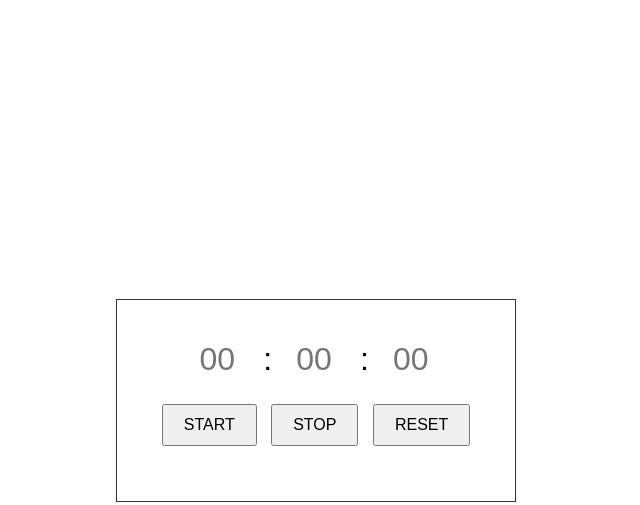
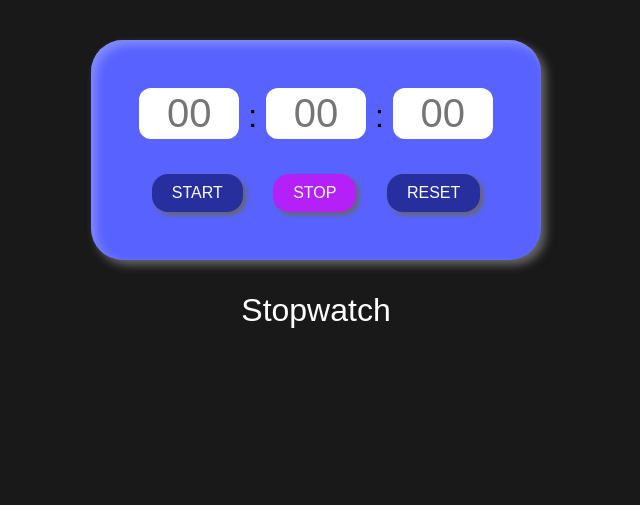
Before and after one commit to actNeko/RESAT_challenge, a plain HTML site: page Stopwatch/stopwatch.html in a window 1280 px wide. Shown: the whole page, without its empty margins (324-964 px from the left). Drawn offline with Linux system fonts and the light colour scheme.

Commit message:
[REFACTOR]이름및코드수정
이름및코드수정

```diff
--- a/Countdowntimer/styles.css
+++ /dev/null
@@ -1,50 +0,0 @@
-/* styles.css */
-body {
-  font-family: Arial, sans-serif;
-  display: flex;
-  justify-content: center;
-  align-items: center;
-  height: 100vh;
-  background-color: #ffffff;
-  margin: 0;
-}
-
-.timer-container {
-  text-align: center;
-  border: 1px solid #333;
-  padding: 40px 40px 30px;
-}
-
-.input-container {
-  margin-bottom: 20px;
-  font-size: 32px;
-  text-align: center;
-}
-
-input {
-  width: 55px;
-  padding-left: 13px;
-  font-size: 32px;
-  text-align: center;
-  border: none;
-}
-
-.buttons {
-  margin-bottom: 20px;
-}
-
-button {
-  padding: 10px 20px;
-  margin: 5px;
-  font-size: 16px;
-  cursor: pointer;
-}
-
-.hidden {
-  display: none;
-}
-
-#countdown-display {
-  font-size: 48px;
-  margin-top: 20px;
-}
--- a/Countdowntimer/timer.html
+++ b/Stopwatch/stopwatch.html
@@ -19,7 +19,9 @@
         <button id="stop">STOP</button>
         <button id="reset">RESET</button>
       </div>
-      <div id="countdown-display" class="hidden"></div>
+    </div>
+    <div>
+      <p>Stopwatch</p>
     </div>
     <script src="script.js"></script>
   </body>
--- /dev/null
+++ b/Stopwatch/styles.css
@@ -0,0 +1,81 @@
+/* styles.css */
+body {
+  font-family: Arial, sans-serif;
+  display: flex;
+  justify-content: center;
+  align-items: center;
+  flex-direction: column;
+  height: 50vh;
+  background-color: #191919;
+  margin: 0;
+}
+
+.timer-container {
+  text-align: center;
+  border-radius: 2em;
+  background-color: #5863ff;
+  padding: 3rem;
+  box-shadow: inset 5px 5px 10px #838bfc, 5px 5px 10px #666;
+}
+
+.input-container {
+  margin-bottom: 20px;
+  font-size: 32px;
+  text-align: center;
+}
+
+input {
+  width: 1.5em;
+  text-align: center;
+  border-radius: 0.3em;
+  padding: 3px 0.5em;
+  font-size: 40px;
+  border: none;
+}
+
+/* 전체 브라우저에서 숫자 증감 화살표를 제거 */
+input[type="number"] {
+  -moz-appearance: textfield; /* Firefox */
+}
+
+input[type="number"]::-webkit-outer-spin-button,
+input[type="number"]::-webkit-inner-spin-button {
+  -webkit-appearance: none; /* Chrome, Safari, Edge */
+  margin: 0; /* Chrome, Safari, Edge */
+}
+
+/* Edge와 Internet Explorer에서 숫자 증감 화살표를 제거 */
+input[type="number"] {
+  -ms-appearance: textfield; /* Internet Explorer 10+ */
+}
+
+/* Opera에서 숫자 증감 화살표를 제거 */
+input[type="number"]::-moz-inner-spin-button {
+  -moz-appearance: none; /* Firefox */
+}
+
+.buttons {
+  margin-top: 25px;
+}
+
+button {
+  padding: 10px 20px;
+  margin: 10px 13px 0;
+  font-size: 16px;
+  cursor: pointer;
+  border: none;
+  border-radius: 1rem;
+  background-color: #272f9e;
+  color: #fff;
+  box-shadow: 3px 3px 5px #666;
+}
+
+.buttons #stop {
+  background-color: #b421f8;
+}
+
+p {
+  display: flex;
+  color: #fff;
+  font-size: 32px;
+}
```
Also changed, not shown: Stopwatch/script.js (renamed from Countdowntimer/script.js).
